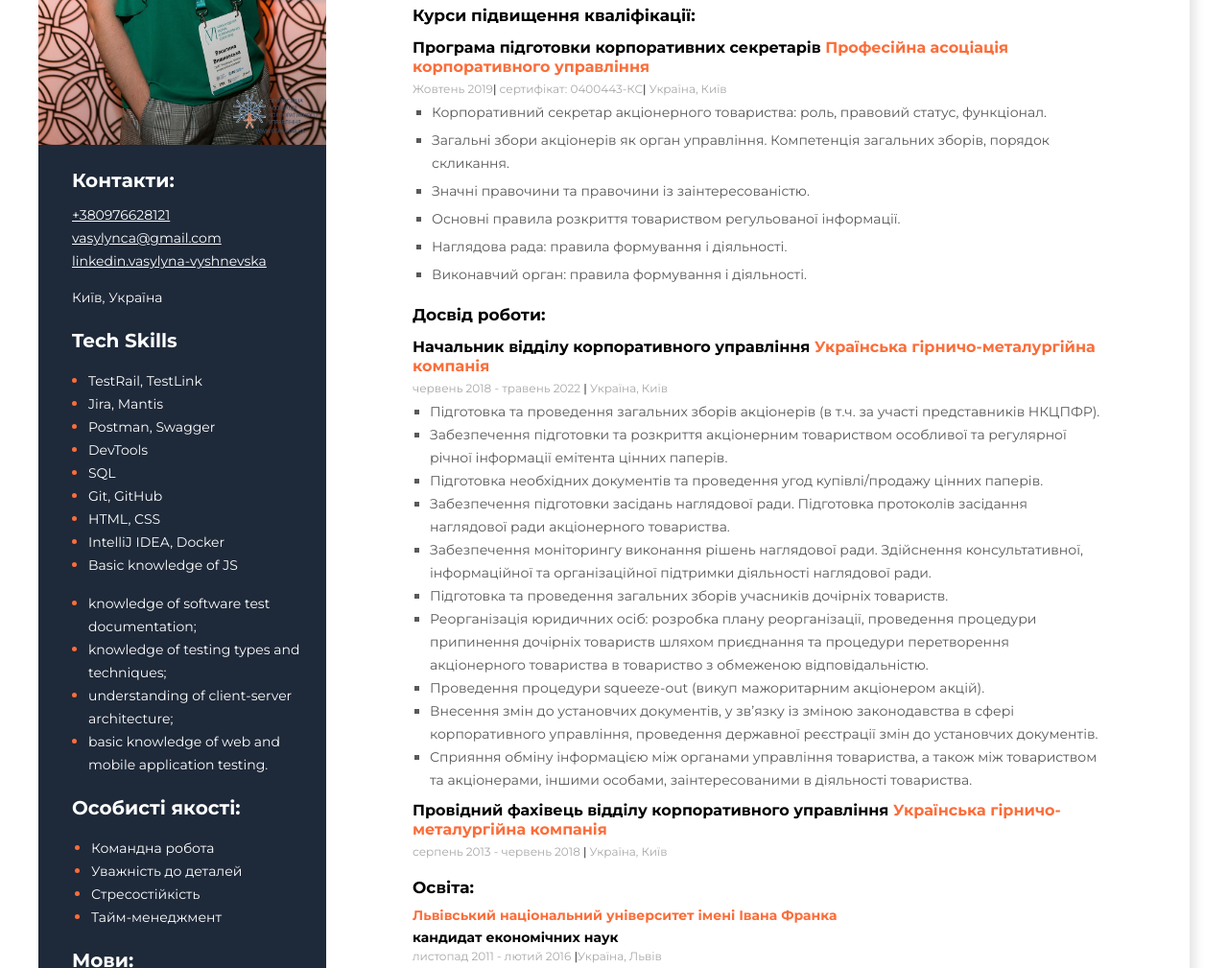
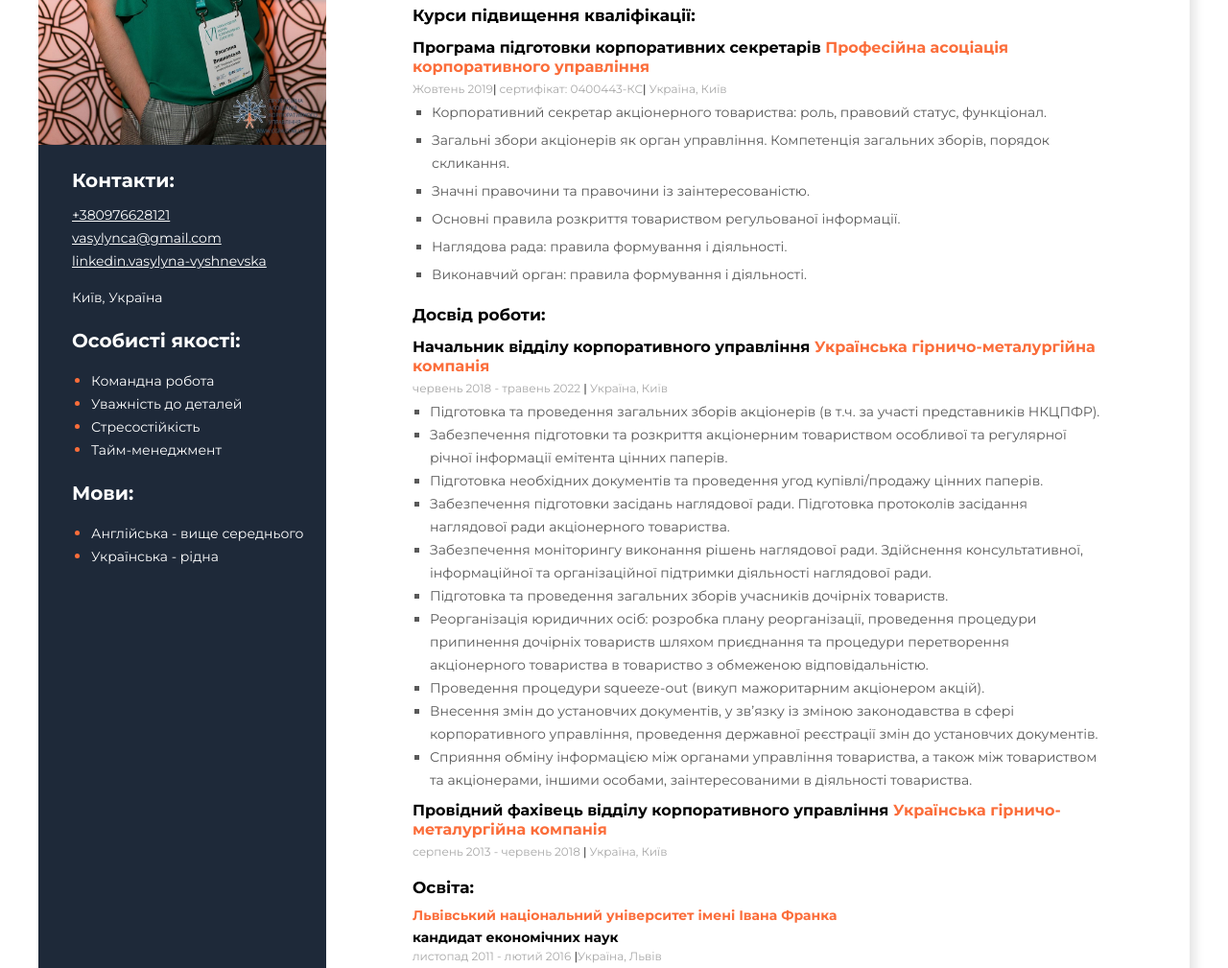
Before and after one commit to VasylynaVyshnevska/Resume-corporate-governance-, a plain HTML site: page index.html in a window 1280 px wide. Shown: the part 339-1348 px from the top of the page at 96% size. Drawn offline with Linux system fonts and the light colour scheme.

Commit message:
deleted tech. skills

```diff
--- a/index.html
+++ b/index.html
@@ -94,28 +94,6 @@
     <p class="contacts-location"> Київ, Україна </p>
         </div>
 
-        <!-- Tech skills section -->
-        <div class="tech-skills-section">
-            <h3 class="sidebar-title">Tech Skills</h3>
-            <ul class="tech-skills-list">
-            <li class="tech-skills-item"> <span class="tech-skills-item-text">TestRail, TestLink</span></li>
-            <li class="tech-skills-item"> <span class="tech-skills-item-text">Jira, Mantis</span></li>
-            <li class="tech-skills-item"> <span class="tech-skills-item-text">Postman, Swagger</span></li>
-            <li class="tech-skills-item"> <span class="tech-skills-item-text">DevTools</span></li>
-            <li class="tech-skills-item"> <span class="tech-skills-item-text">SQL</span></li>
-            <li class="tech-skills-item"> <span class="tech-skills-item-text">Git, GitHub</span></li>
-            <li class="tech-skills-item"> <span class="tech-skills-item-text">HTML, CSS</span></li>
-            <li class="tech-skills-item"> <span class="tech-skills-item-text">IntelliJ IDEA, Docker</span></li>
-            <li class="tech-skills-item"> <span class="tech-skills-item-text">Basic knowledge of JS</span></li>
-            </ul>
-                <ul class="my-new-skills-description">
-                <li class="my-new-skills"> <span class="my-skills-text">knowledge of software test documentation;</span></li>
-                <li class="my-new-skills"> <span class="my-skills-text">knowledge of testing types and techniques;</span></li>
-                <li class="my-new-skills"> <span class="my-skills-text">understanding of client-server architecture;</span></li>
-                <li class="my-new-skills"> <span class="my-skills-text">basic knowledge of web and mobile application testing.</span></li>
-                 </ul>
-        </div>
-
         <!-- Soft skills section -->
         <div class="soft-skills-section">
         <h3 class="sidebar-title">Особисті якості:</h3>
```
